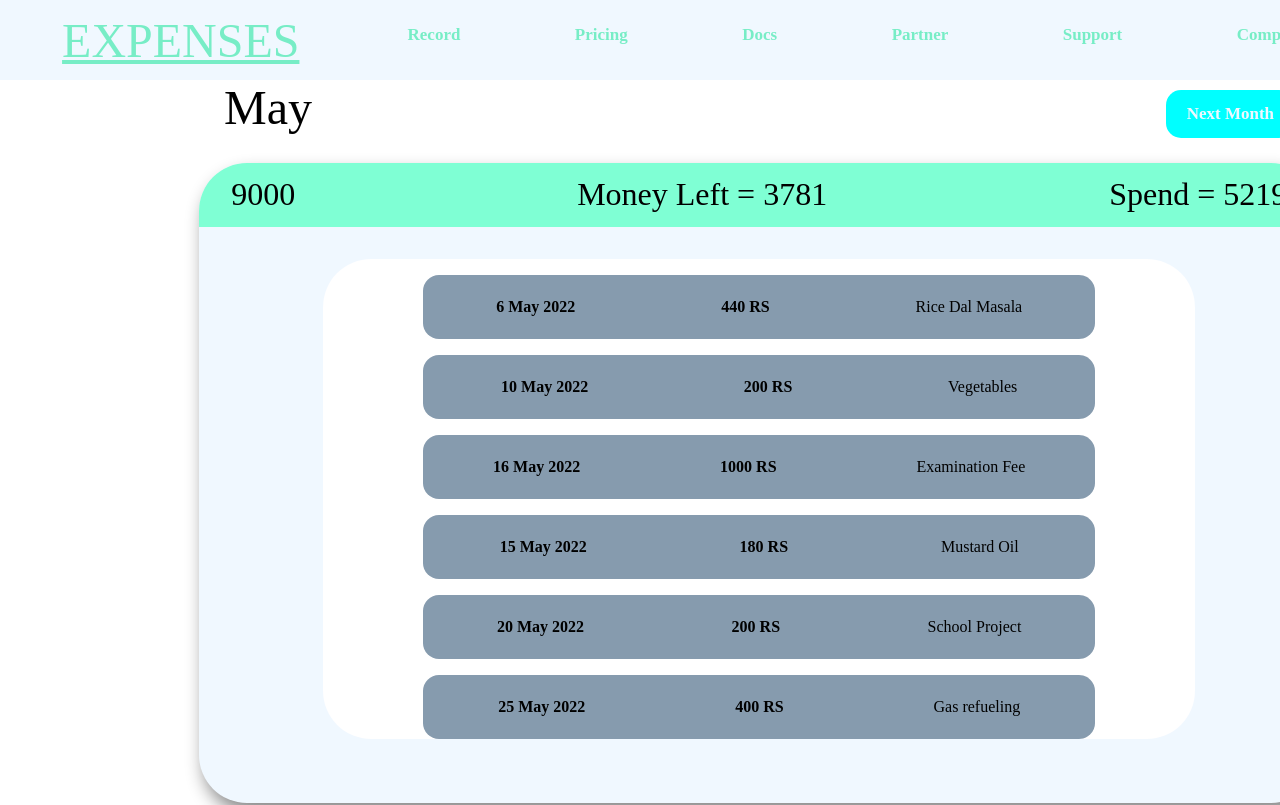
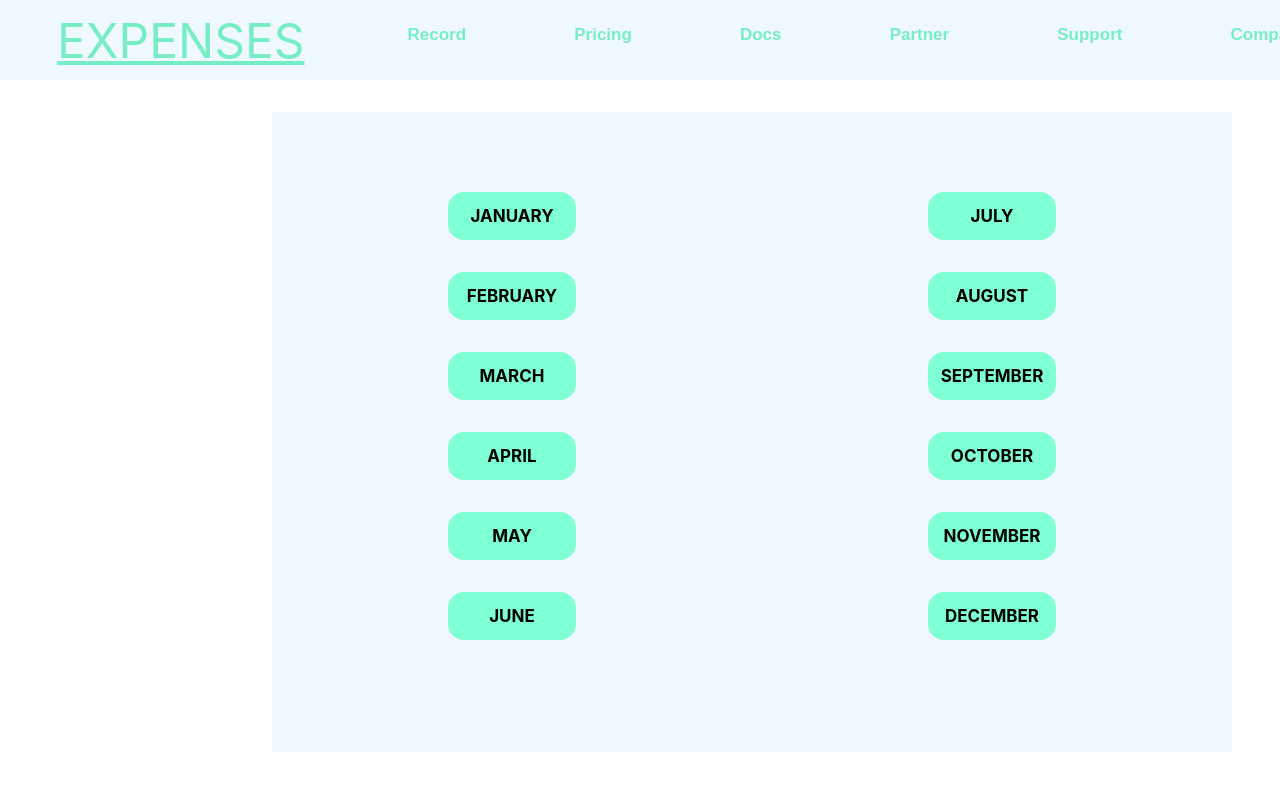
Before and after one commit to rahullo/Expense-react, a React (Create React App) app: page /loged-in in a window 1280 px wide. Shown: the top 805 px of the page. Built offline with nearby package versions, Linux system fonts and the light colour scheme.

Commit message:
Changing Landing Page

```diff
--- a/src/App.jsx
+++ b/src/App.jsx
@@ -1,8 +1,9 @@
 import './App.css';
 import Landing from './components/landingPage/landing.jsx';
-import Record from './components/RecordPage/record';
+// import Record from './components/RecordPage/record';
 import Navigation from './routes/navigation/navigation';
 import SignUp from './components/SignUp/signup.component';
+import LogedINNav from "./routes/LogedInNavigation/LogedInNavigation.routes"
 
 
 import { Routes, Route} from 'react-router-dom'
@@ -19,8 +20,8 @@ function App() {
           <Route path='sign-up' element={<SignUp/>}/>
           <Route path='log-in' element={<Login/>}/>
         </Route>
-        <Route path='/loged-in' element={<LogedIn/>}>
-          <Route  index element={<Record/>}/>
+        <Route path='/loged-in' element={<LogedINNav/>}>
+          <Route  index element={<LogedIn/>}/>
         </Route>
       </Routes>
 
--- a/src/components/LogedInPage/LogedInLandingPage.component.jsx
+++ b/src/components/LogedInPage/LogedInLandingPage.component.jsx
@@ -1,11 +1,32 @@
+import './LogedInLandingPage.style.css'
+
 import { Fragment } from "react"
-import LogedINNav from "../../routes/LogedInNavigation/LogedInNavigation.routes"
+
 
 const LogedIn = () => {
+
     return (
         <Fragment>
-            <LogedINNav/>
-            <h1>You are Logged In</h1>
+            <div className='landingpage-container'>
+                <div className="months">
+                    <div className="firsthalfyear">
+                        <div className="month1 month">JANUARY</div>
+                        <div className="month2 month">FEBRUARY</div>
+                        <div className="month3 month">MARCH</div>
+                        <div className="month4 month">APRIL</div>
+                        <div className="month5 month">MAY</div>
+                        <div className="month6 month">JUNE</div>
+                    </div>
+                    <div className="secondhalfyear">
+                        <div className="month7 month">JULY</div>
+                        <div className="month8 month">AUGUST</div>
+                        <div className="month9 month">SEPTEMBER</div>
+                        <div  className="month10 month">OCTOBER</div>
+                        <div  className="month11 month">NOVEMBER</div>
+                        <div  className="month12 month">DECEMBER</div>
+                    </div>
+                </div>
+            </div>
         </Fragment>
     )
 
--- /dev/null
+++ b/src/components/LogedInPage/LogedInLandingPage.style.css
@@ -0,0 +1,39 @@
+.landingpage-container {
+    width: 94.9rem;
+    height: 60rem;
+    background-color: white;
+    padding: 0 17rem 0 17rem;
+    box-sizing: border-box;
+}
+
+.months {
+    width: 60rem;
+    height: 40rem;
+    margin-top: 2rem;
+    background-color: aliceblue;
+    display: flex;
+    justify-content: space-around;
+}
+
+.firsthalfyear {
+    margin-top: 3rem;
+}
+
+.secondhalfyear {
+    margin-top: 3rem;
+}
+
+.month {
+    width: 8rem;
+    height: 3rem;
+    background-color: aquamarine;
+    color: black;
+    font-size: 17px;
+    font-weight: bolder;
+    margin: 2rem 0 2rem 0;
+    display: flex;
+    justify-content: center;
+    align-items: center;
+    border-radius: 1rem;
+    cursor: pointer;
+}
--- a/src/routes/LogedInNavigation/LogedInNavigation.routes.jsx
+++ b/src/routes/LogedInNavigation/LogedInNavigation.routes.jsx
@@ -17,7 +17,7 @@ const LogedINNav = () => {
                 </Link>
                 <nav className="logedin-function">
                     <ul className="logedin-function-list">
-                        <Link className='logedin-customer' to='/record'><li><button className="customer">Record</button></li></Link>
+                        <Link className='logedin-customer' to='/loged-in'><li><button className="customer">Record</button></li></Link>
                         <li><button>Pricing</button></li>
                         <li><button>Docs</button></li>
                         <li><button>Partner</button></li>
```
